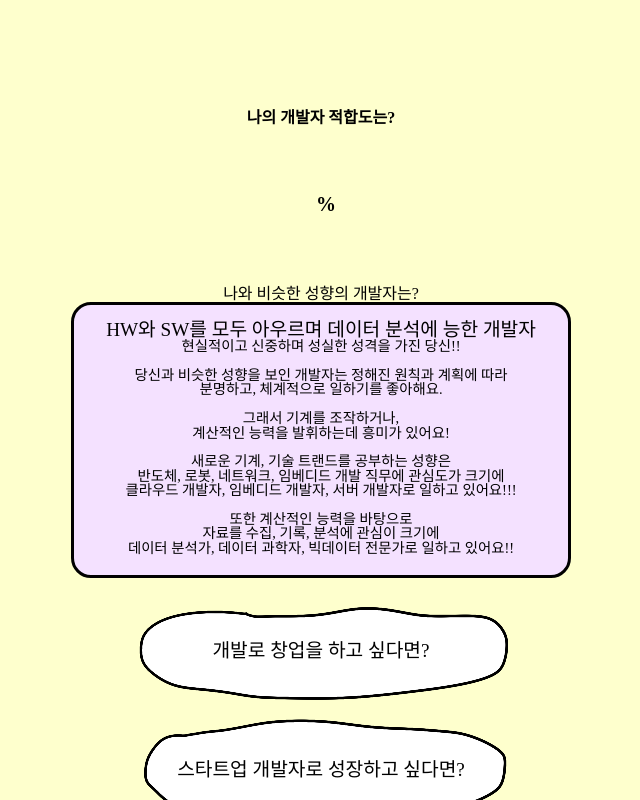
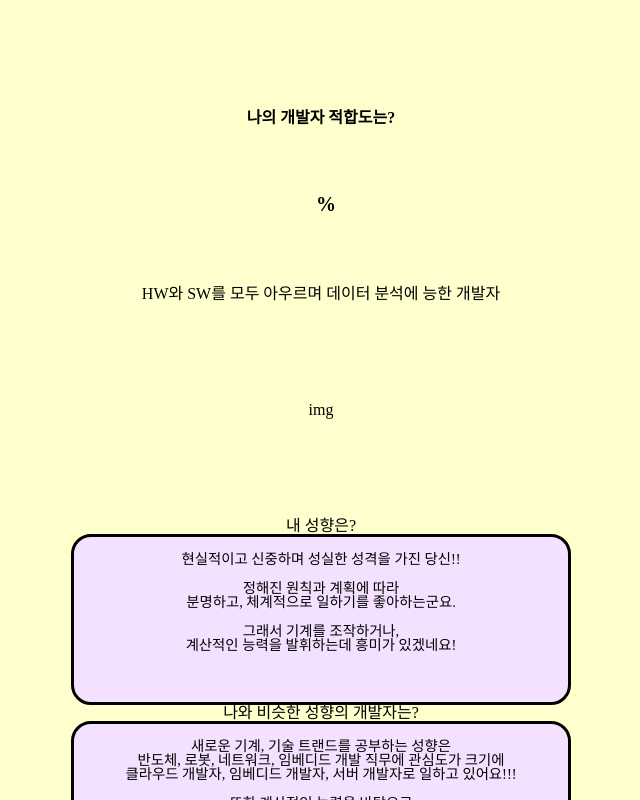
Before and after one commit to kimitt/Doosimi-Test, a React (Create React App) app: page /result in a window 1280 px wide. Shown: the top 800 px of the page, without its empty margins (319-959 px from the left). Built offline with nearby package versions, Linux system fonts and the light colour scheme; a web font is replaced by a local one.

Commit message:
fix : 결과 문항 나눔
기존에 하나였던 결과 문항을 내 성향과 개발자 타입으로 나눔

```diff
--- a/src/components/ResultType.js
+++ b/src/components/ResultType.js
@@ -6,33 +6,44 @@ const ResultType = ({ resultType }) => {
       title: 'HW와 SW를 모두 아우르며 데이터 분석에 능한 개발자',
       content:
         '현실적이고 신중하며 성실한 성격을 가진 당신!!\n\n' +
-        '당신과 비슷한 성향을 보인 개발자는 정해진 원칙과 계획에 따라\n 분명하고, 체계적으로 일하기를 좋아해요.\n\n' +
-        '그래서 기계를 조작하거나, \n계산적인 능력을 발휘하는데 흥미가 있어요!\n\n' +
+        '정해진 원칙과 계획에 따라\n 분명하고, 체계적으로 일하기를 좋아하는군요.\n\n' +
+        '그래서 기계를 조작하거나, \n계산적인 능력을 발휘하는데 흥미가 있겠네요!\n\n',
+    },
+    1: {
+      title: '원활한 협업을 이끌면서 창의적인 생각을 지닌 개발자',
+      content:
+        '창조적이고 변화를 선호하면서도 타인에 대한 이해심이 많은 당신!!\n\n' +
+        '새로운 아이디어를 생각하고\n 타인을 위한 사회적 서비스를 제공하는 일을 좋아하는군요.\n\n' +
+        '그래서 사무적이고 기계적인 업무보다는 혁신적이고\n 대인 지향적인 업무에 흥미가 있겠네요!\n\n',
+    },
+    2: {
+      title: '연구지향적이며 리더십 또한 지닌 개발자 ',
+      content:
+        '분석적이고 학구적이면서도 모험적이며 야심이 있는 당신!!\n\n' +
+        '당신과 비슷한 성향을 보인 개발자는 지식의 개발과 습득을\n 좋아하면서도 진취적이고 목표 지향적인 일을 좋아하는군요. \n\n' +
+        '그래서 탐구적이고 분석적인 사고를 통해 기존에 없던 기술을\n 개발하는 업무에 흥미가 있으며 열정적인 성향으로\n 팀 내 성과를 발휘하겠네요!\n\n',
+    },
+  };
+  const resultDevType = {
+    0: {
+      content:
         '새로운 기계, 기술 트랜드를 공부하는 성향은\n 반도체, 로봇, 네트워크, 임베디드 개발 직무에 관심도가 크기에\n' +
         '클라우드 개발자, 임베디드 개발자, 서버 개발자로 일하고 있어요!!!\n\n' +
         '또한 계산적인 능력을 바탕으로\n자료를 수집, 기록, 분석에 관심이 크기에\n' +
         '데이터 분석가, 데이터 과학자, 빅데이터 전문가로 일하고 있어요!!',
     },
     1: {
-      title: '원활한 협업을 이끌면서 창의적인 생각을 지닌 개발자',
       content:
-        '창조적이고 변화를 선호하면서도 타인에 대한 이해심이 많은 당신!!\n\n' +
-        '당신과 비슷한 성향을 보인 개발자는 새로운 아이디어를 생각하고\n 타인을 위한 사회적 서비스를 제공하는 일을 좋아해요.\n\n' +
-        '그래서 사무적이고 기계적인 업무보다는 혁신적이고\n 대인 지향적인 업무에 흥미가 있어요!\n\n' +
         '혁신적이고 창의적인 성향은 기획, UX/UI, 프론트엔드 등과 같이\n 디자인, 심미안적인 개발 직무에 관심도가 크기에\n' +
         'UI/UX개발자, 프론트엔드 개발자로 일하고 있어요!!\n\n' +
         '또한 타인에 대한 이해심이 많은 성향은 배려와 소통을 통해\n 팀에 긍정적인 역할을 하고 소비자 중심의 사고를 하기에\n' +
         'IT 기업의 PM(Product Manager)으로 일하고 있어요!!',
     },
     2: {
-      title: '연구지향적이며 리더십 또한 지닌 개발자 ',
       content:
-        '분석적이고 학구적이면서도 모험적이며 야심이 있는 당신!!\n\n' +
-        '당신과 비슷한 성향을 보인 개발자는 지식의 개발과 습득을\n 좋아하면서도 진취적이고 목표 지향적인 일을 좋아해요. \n\n' +
-        '그래서 탐구적이고 분석적인 사고를 통해 기존에 없던 기술을\n 개발하는 업무에 흥미가 있으며 열정적인 성향으로\n 팀 내 성과를 발휘해요!\n\n' +
         '전문성과 깊이 있는 연구를 추구하는 성향은 새로운 개술을\n 개발해 내거나 문제를 해결하는 개발 직무에 관심이 크기에\n' +
         '인공지능 개발자, 백엔드 개발자로 일하고 있어요!!\n\n' +
-        '또한 진취적이고 열정적인 성향은 팀의 목표와 방향성을 제시하고\n 자신의 역할을 능동적으로 실행하기에 ' +
+        '또한 진취적이고 열정적인 성향은 팀의 목표와 방향성을 제시하고\n 자신의 역할을 능동적으로 실행하기에\n' +
         '프로젝트 매니징에 관심이 많고,\n PM(Product Manager)으로 일하고 있어요!!',
     },
   };
@@ -50,15 +61,20 @@ const ResultType = ({ resultType }) => {
       num = 2;
       break;
   }
+  // test
+  // num = 2;
 
   let title = resultMsg[num].title;
   let content = resultMsg[num].content;
+  let devType = resultDevType[num].content;
 
   return (
+    <>
+      <h3>{title}</h3>
+      <div style={{ margin: '100px' }}>img</div>
       <div className="result-type">
-      <h1>나와 비슷한 성향의 개발자는?</h1>
+        <h1>내 성향은?</h1>
         <div className="result-box">
-        <h3>{title}</h3>
           <div className="result-detail">
             {content.split('\n').map((line) => {
               return (
@@ -71,6 +87,22 @@ const ResultType = ({ resultType }) => {
           </div>
         </div>
       </div>
+      <div className="result-type">
+        <h1>나와 비슷한 성향의 개발자는?</h1>
+        <div className="result-box">
+          <div className="result-detail">
+            {devType.split('\n').map((line) => {
+              return (
+                <span>
+                  {line}
+                  <br />
+                </span>
+              );
+            })}
+          </div>
+        </div>
+      </div>
+    </>
   );
 };
 
```
Lines whose indentation alone changed are shown as unchanged.
